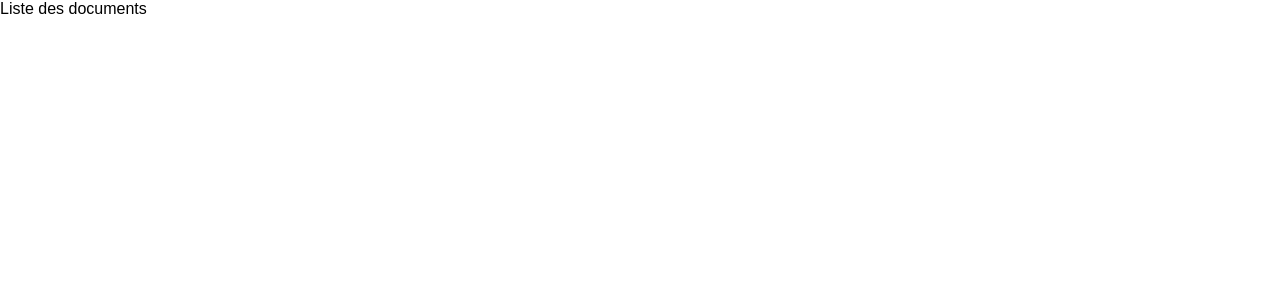
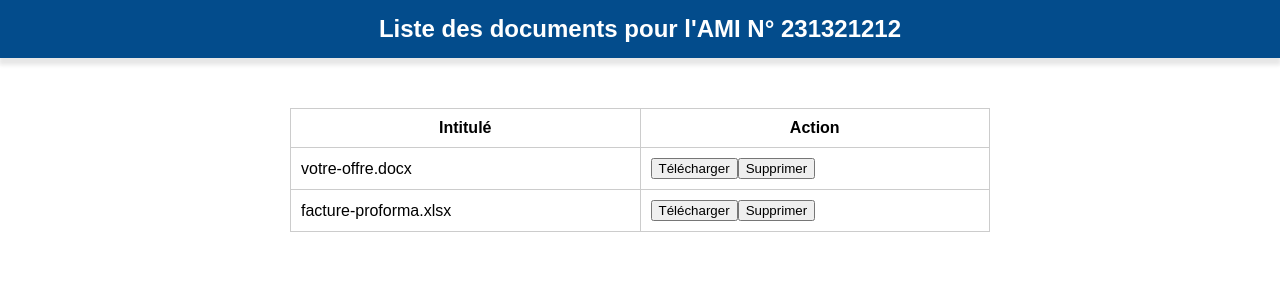
Before and after one commit to expidev/ami, a React (Vite) app: page /documents in a window 1280 px wide. Shown: the top 300 px of the page. Built offline with nearby package versions, Linux system fonts and the light colour scheme.

Commit message:
50% done start refactoring

```diff
--- a/src/App.jsx
+++ b/src/App.jsx
@@ -2,8 +2,8 @@ import React from "react"
 import { Routes, Route } from "react-router-dom"
 import DemandeDossier from "./pages/DemandeDossier"
 import AjoutDossier from "./pages/AjoutDossier"
-import ListeAmi from "./components/ListeAmi"
-import ListeDocuments from "./components/ListeDocuments"
+import ListeAmi from "./pages/ListeAmi"
+import ListeDocuments from "./pages/ListeDocuments"
 
 import "./App.css"
 
--- a/src/components/ListeAmi.jsx
+++ /dev/null
@@ -1,11 +0,0 @@
-
-const ListeAmi= () => {
-
-    return (
-      <div>
-        Liste des Ami
-      </div>
-    );
-  }
-
-export default ListeAmi;
--- a/src/components/ListeDocuments.jsx
+++ /dev/null
@@ -1,11 +0,0 @@
-
-const ListeDocuments= () => {
-
-    return (
-      <div>
-        Liste des documents
-      </div>
-    );
-  }
-
-export default ListeDocuments;
--- /dev/null
+++ b/src/components/Titre.jsx
@@ -0,0 +1,9 @@
+import style from './Titre.module.css'
+
+const Titre = ({title}) => (
+    <h1 className={style.title}>
+        {title}
+    </h1>
+);
+
+export default Titre;
--- /dev/null
+++ b/src/components/Titre.module.css
@@ -0,0 +1,9 @@
+.title {
+    background-color: #034C8C;
+    color: #fff;
+    padding: 15px;
+    text-align: center;
+    font-size: 1.5em;
+    margin: 0 0 50px 0;
+    box-shadow: 0 6px 4px 1px #1615151a;
+}
--- a/src/pages/AjoutDossier.jsx
+++ b/src/pages/AjoutDossier.jsx
@@ -2,6 +2,7 @@ import { useState } from "react";
 import InputTexte from "../components/InputTexte";
 
 import style from "./AjoutDossier.module.css";
+import Titre from "../components/Titre";
 
 const AjoutDossier= () => {
 
@@ -33,7 +34,7 @@ const AjoutDossier= () => {
 
   return (
     <>
-        <h1 className={style.title}>Ajout de Dossiers pour l'AMI N° 123456</h1>
+        <Titre title="Ajout de Dossiers pour l'AMI N° 123456" />
         <div className={style.container}>
             <form
                 className={`${style.demandeForm} ${style.formContainer}`}
--- a/src/pages/AjoutDossier.module.css
+++ b/src/pages/AjoutDossier.module.css
@@ -1,13 +1,3 @@
-.title {
-    background-color: #034C8C;
-    color: #fff;
-    padding: 15px;
-    text-align: center;
-    font-size: 1.5em;
-    margin: 0 0 50px 0;
-    box-shadow: 0 6px 4px 1px #1615151a;
-  }
-
 .container {
   padding: 12px;
 }
--- a/src/pages/DemandeDossier.jsx
+++ b/src/pages/DemandeDossier.jsx
@@ -3,6 +3,7 @@ import InputTexte from "../components/InputTexte";
 import { inputList } from "../content/listeInputDemandeDossier";
 
 import style from "./DemandeDossier.module.css";
+import Titre from "../components/Titre";
 
 const DemandeDossier= () => {
 
@@ -28,7 +29,7 @@ const DemandeDossier= () => {
 
   return (
     <>
-      <h1 className={style.title}>Dossiers pour l'AMI N° 123456</h1>
+      <Titre title="Dossiers pour l'AMI N° 123456" />
       <div className={style.container}>
         <form
           className={`${style.demandeForm} ${style.formContainer}`}
--- /dev/null
+++ b/src/pages/ListeAmi.jsx
@@ -0,0 +1,39 @@
+import Titre from "../components/Titre";
+import style from "./ListeAmi.module.css";
+
+const ListeAmi = () => {
+
+    return (
+      <>
+        <Titre title="Liste des AMIs"/>
+
+        <div className={style.container}>
+          <table className={style.table}>
+            <tbody>
+              <tr>
+                <th>N° AMI</th>
+                <th>Liste des fichiers</th>
+                <th>Action</th>
+              </tr>
+              <tr>
+                <td>N° 45454545454541</td>
+                <td>Liste dossier</td>
+                <td>
+                  <button>Modifier</button>
+                </td>
+              </tr>
+              <tr>
+                <td>N° 45454545454541</td>
+                <td>Liste dossier</td>
+                <td>
+                  <button>Modifier</button>
+                </td>
+              </tr>
+            </tbody>
+          </table>
+        </div>
+      </>
+    );
+  }
+
+export default ListeAmi;
--- /dev/null
+++ b/src/pages/ListeAmi.module.css
@@ -0,0 +1,16 @@
+.container {
+    padding: 12px;
+}
+
+.table {
+    border-collapse: collapse;
+    width: 100%;
+    max-width: 700px;
+    margin: auto;
+}
+
+.table td, .table th {
+    border: 1px solid #ccc;
+    padding: 10px;
+    width: 30%;
+}
--- /dev/null
+++ b/src/pages/ListeDocuments.jsx
@@ -0,0 +1,36 @@
+import Titre from "../components/Titre";
+
+import style from "./ListeDocuments.module.css";
+
+const ListeDocuments = () => {
+
+    return (
+      <div>
+        <Titre title="Liste des documents pour l'AMI N° 231321212"/>
+        <table className={style.table}>
+          <thead>
+            <th>Intitulé</th>
+            <th>Action</th>
+          </thead>
+          <tbody>
+            <tr>
+              <td>votre-offre.docx</td>
+              <td>
+                <button>Télécharger</button>
+                <button>Supprimer</button>
+              </td>
+            </tr>
+            <tr>
+              <td>facture-proforma.xlsx</td>
+              <td>
+                <button>Télécharger</button>
+                <button>Supprimer</button>
+              </td>
+            </tr>
+          </tbody>
+        </table>
+      </div>
+    );
+  }
+
+export default ListeDocuments;
--- /dev/null
+++ b/src/pages/ListeDocuments.module.css
@@ -0,0 +1,16 @@
+.container {
+  padding: 12px;
+}
+
+.table {
+  border-collapse: collapse;
+  width: 100%;
+  max-width: 700px;
+  margin: auto;
+}
+
+.table td, .table th {
+  border: 1px solid #ccc;
+  padding: 10px;
+  width: 30%;
+}
```
